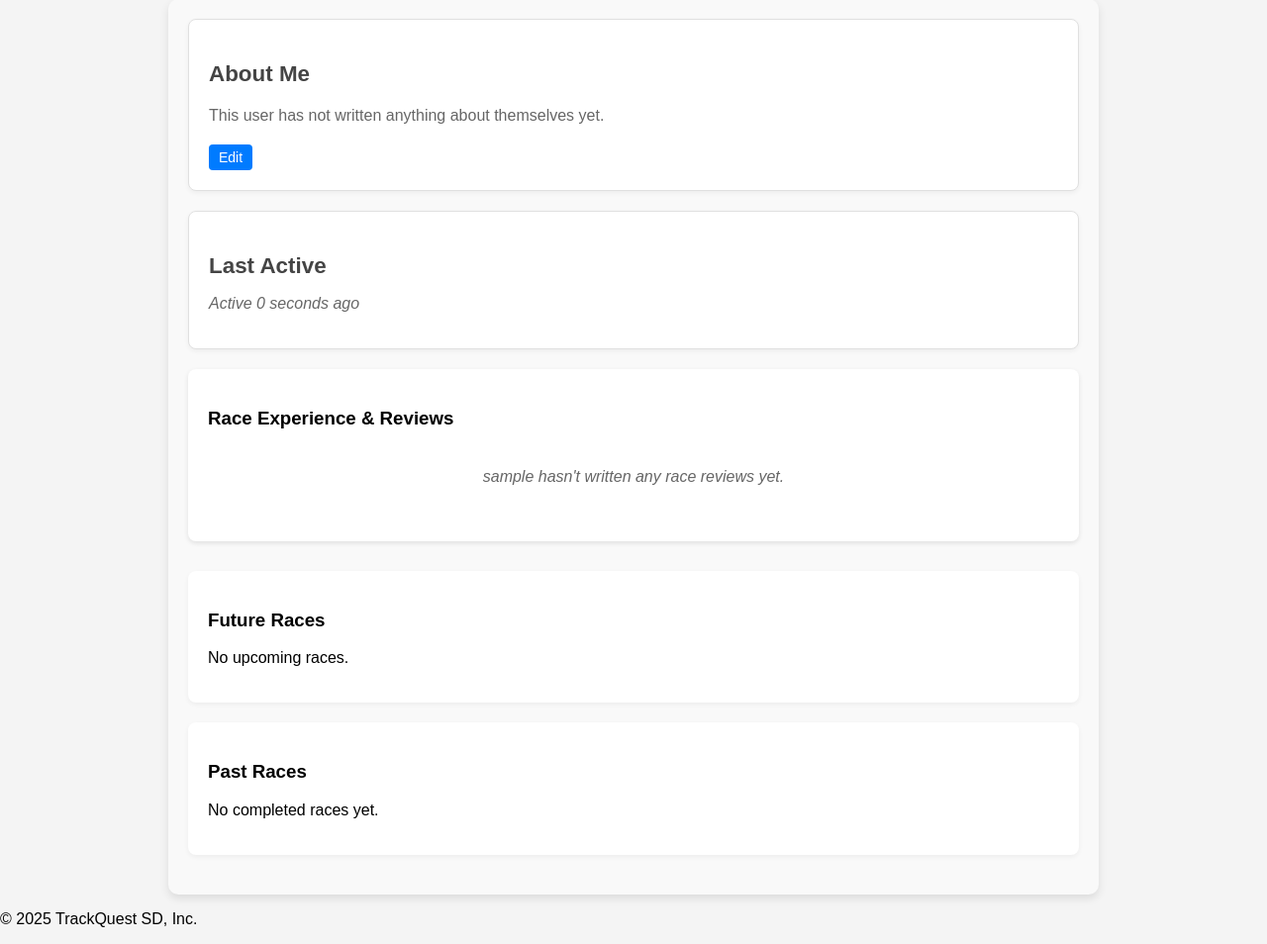
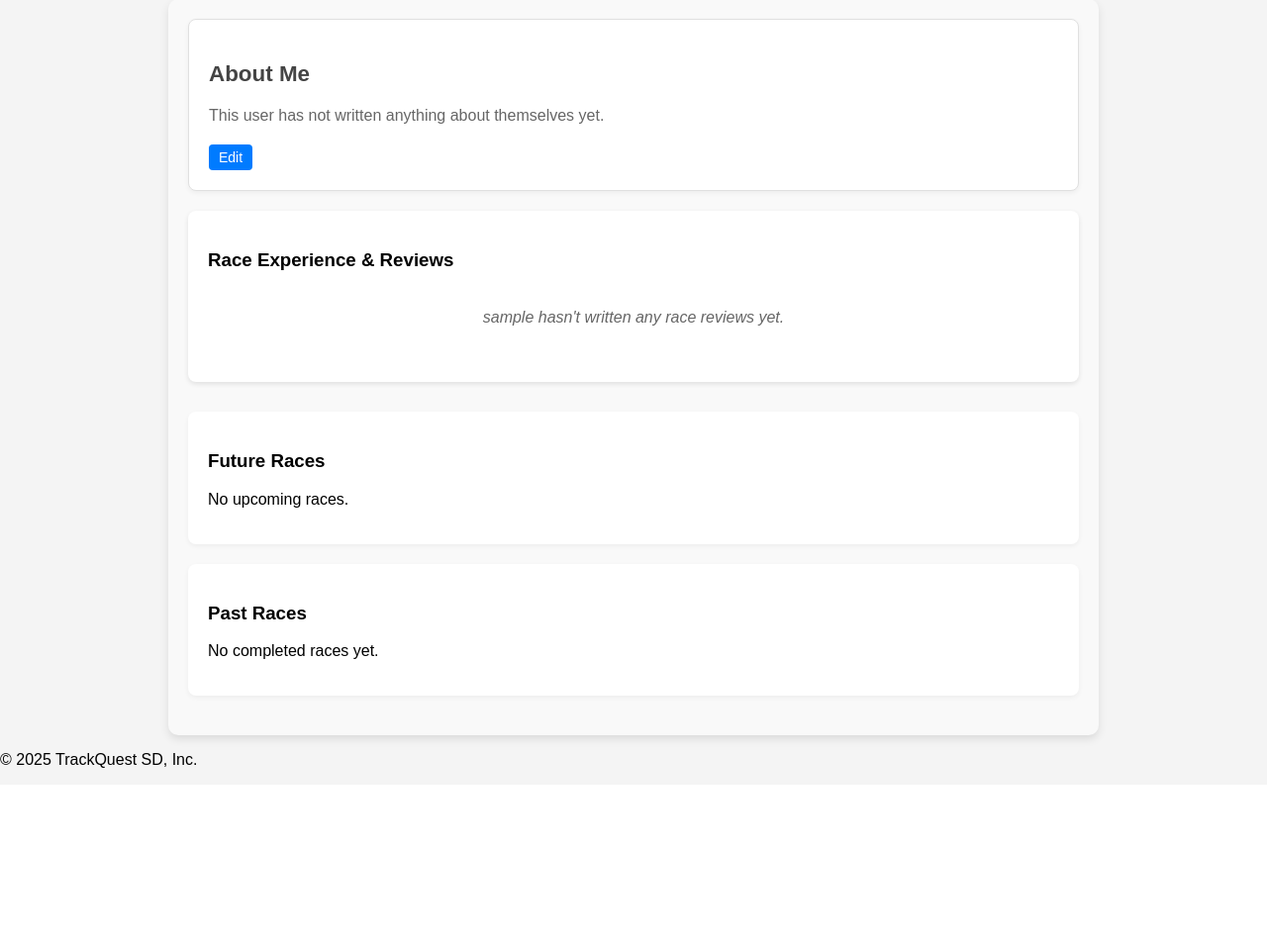
Before and after one commit to akonisanchez/track-quest, a Flask app: page /profile in a window 1280 px wide; the page is wider, and only the part inside the window is pictured. Shown: the part 295-1249 px from the top of that part at 99% size. After the commit the page ends 1071 px from the top of that part, so only its background shows below. Run offline with Flask 3, Linux system fonts and the light colour scheme; the visitor is signed in with stand-in values (Sample User, id 1); data comes from the database, SQL or seed files in the repository; data that the repository does not hold is empty; some libraries are stand-ins or nearby versions.

Commit message:
Delete Last Active tracking

```diff
--- a/templates/profile.html
+++ b/templates/profile.html
@@ -31,12 +31,6 @@
                     </form>
                 </div>
             {% endif %}
-        </div>
-
-        <!-- Last Active Section -->
-        <div class="last-active">
-            <h3>Last Active</h3>
-            <p>Active {{ (datetime.datetime.utcnow() - user.last_active).seconds }} seconds ago</p>
         </div>
 
         <!-- Race Reviews Section -->
```
